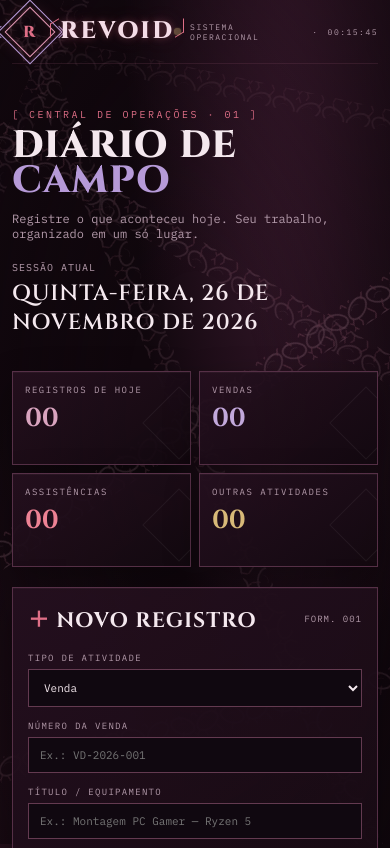
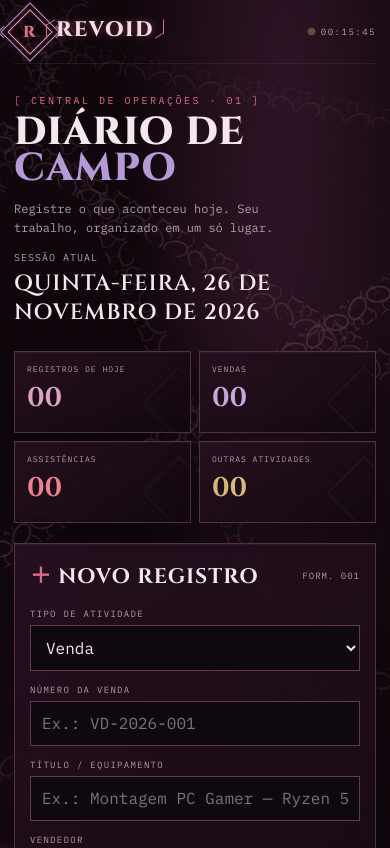
Before and after one commit to P3dr00ks/Revoid, a plain HTML site: page index.html in a window 390 px wide. Shown: the top 848 px of the page. Drawn offline with Linux system fonts and the light colour scheme.

Commit message:
Improve mobile and tablet layout

```diff
--- a/index.html
+++ b/index.html
@@ -23,8 +23,26 @@ body:before{opacity:1;background-image:radial-gradient(ellipse at center,#10070d
 .entry{background:#160b13;border-color:#482a3d}.entry:hover{border-color:#ad6685}.entry-bar{background:linear-gradient(var(--pink),#73334d)}.entry[data-type="Assistência"] .entry-bar{background:linear-gradient(var(--violet),#5b4174)}.entry[data-type="Outro"] .entry-bar{background:linear-gradient(var(--lime),#8e7042)}.badge{border-color:#df6f8755;color:#e7a2ba}.entry[data-type="Assistência"] .badge{color:#c7ace1;border-color:#b69ad855}.entry[data-type="Outro"] .badge{color:#ddc38d;border-color:#d8b97855}
 .filter.active,.filter:hover{color:#efabc0;border-color:#df6f8780}.tribal{opacity:.5}.tribal:before,.tribal:after{border-color:var(--pink);box-shadow:0 0 0 10px #df6f8710,0 0 0 20px #df6f8708}.tribal:after{border-color:var(--violet)}
 @media(prefers-reduced-motion:reduce){*,*::before,*::after{animation-duration:.01ms!important;animation-iteration-count:1!important;scroll-behavior:auto!important;transition-duration:.01ms!important}}
+/* Layout adaptável para telemóveis, tablets, toque e recortes de ecrã. */
+:focus-visible{outline:2px solid #f2b0c4;outline-offset:3px}
+@media(max-width:600px){
+  .shell{width:calc(100% - 28px);padding-top:env(safe-area-inset-top)}
+  .topbar{height:auto;min-height:64px;padding:12px 0;gap:10px;flex-wrap:wrap}
+  .brand{gap:10px}.brand-mark{width:32px;height:32px}.brand-name{font-size:21px;letter-spacing:1.6px}
+  .status{margin-left:auto;font-size:9px;gap:6px}.status-label,.status-separator{display:none}
+  .hero{padding:30px 0 24px;gap:14px}.hero h1{font-size:clamp(34px,10vw,54px)}.hero p{max-width:42ch;line-height:1.6}
+  .stats{grid-template-columns:repeat(2,minmax(0,1fr));gap:8px}.stat{min-height:82px;padding:12px}.stat-label{font-size:8px;letter-spacing:1px}.stat-value{font-size:27px}
+  .layout{grid-template-columns:minmax(0,1fr);gap:12px}.card{min-width:0;padding:15px}.row{grid-template-columns:minmax(0,1fr)}
+  .row:has(.sale-only[hidden]){grid-template-columns:minmax(0,1fr)}
+  .field input,.field select,.field textarea{font-size:16px;line-height:1.3;padding:11px}
+  .list-head{gap:12px}.filters{width:100%;display:grid;grid-template-columns:repeat(2,minmax(0,1fr));gap:7px}.filter{min-height:40px}
+  .entry{grid-template-columns:3px minmax(0,1fr) auto;gap:9px;padding:11px}.entry-title{font-size:16px;overflow-wrap:anywhere}.entry-meta{gap:6px}.entry-desc{overflow-wrap:anywhere}
+  .delete{min-width:34px;min-height:40px}.export{min-height:40px}.footer{padding-bottom:max(28px,env(safe-area-inset-bottom));gap:10px;flex-wrap:wrap}
+}
+@media(max-width:360px){.shell{width:calc(100% - 20px)}.brand-name{font-size:19px;letter-spacing:1.2px}.status{font-size:8px}.card{padding:12px}.hero h1{font-size:34px}.entry{gap:7px;padding:9px}.entry-meta{font-size:8px}}
+@media(pointer:coarse){.button,.filter,.export,.delete{min-height:44px}.button{padding-inline:14px}.filter{padding:9px}.delete{min-width:40px}}
 </style></head><body><div class="chain-overlay" aria-hidden="true"></div><div class="tribal"></div><div class="shell">
-<header class="topbar"><div class="brand"><div class="brand-mark"><span>R</span></div><span class="brand-name">REVOID</span></div><div class="status"><span class="dot"></span> SISTEMA OPERACIONAL <span>·</span> <span id="clock">00:00:00</span></div></header>
+<header class="topbar"><div class="brand"><div class="brand-mark"><span>R</span></div><span class="brand-name">REVOID</span></div><div class="status"><span class="dot"></span><span class="status-label">SISTEMA OPERACIONAL</span><span class="status-separator">·</span><span id="clock">00:00:00</span></div></header>
 <section class="hero"><div><div class="eyebrow">[ CENTRAL DE OPERAÇÕES · 01 ]</div><h1>Diário de <span>campo</span></h1><p>Registre o que aconteceu hoje. Seu trabalho, organizado em um só lugar.</p></div><div class="datebox">SESSÃO ATUAL<strong id="todayLabel">--</strong></div></section>
 <section class="stats"><div class="stat"><div class="stat-label">REGISTROS DE HOJE</div><div class="stat-value" id="totalToday">00</div></div><div class="stat"><div class="stat-label">VENDAS</div><div class="stat-value" id="salesToday">00</div></div><div class="stat"><div class="stat-label">ASSISTÊNCIAS</div><div class="stat-value" id="repairsToday">00</div></div><div class="stat"><div class="stat-label">OUTRAS ATIVIDADES</div><div class="stat-value" id="otherToday">00</div></div></section>
 <main class="layout"><section class="card"><div class="card-head"><div class="card-title"><b>＋</b> Novo registro</div><div class="index">FORM. 001</div></div><form id="entryForm"><div class="field"><label for="type">Tipo de atividade</label><select id="type" required><option>Venda</option><option>Assistência</option><option>Outro</option></select></div><div class="field sale-only" id="saleNumberWrap"><label for="saleNumber">Número da venda</label><input id="saleNumber" maxlength="40" placeholder="Ex.: VD-2026-001"></div><div class="field"><label for="title">Título / equipamento</label><input id="title" maxlength="90" placeholder="Ex.: Montagem PC Gamer — Ryzen 5" required></div><div class="row"><div class="field sale-only" id="sellerWrap"><label for="seller">Vendedor</label><input id="seller" maxlength="60" placeholder="Quem realizou a venda"></div><div class="field" id="timeWrap"><label for="time">Horário</label><input id="time" type="time"></div></div><div class="field"><label for="details">Detalhes</label><textarea id="details" maxlength="500" placeholder="Peças, serviço feito, valor, observações..."></textarea></div><button class="button full" type="submit">＋ &nbsp;Adicionar ao diário</button></form></section>
```
